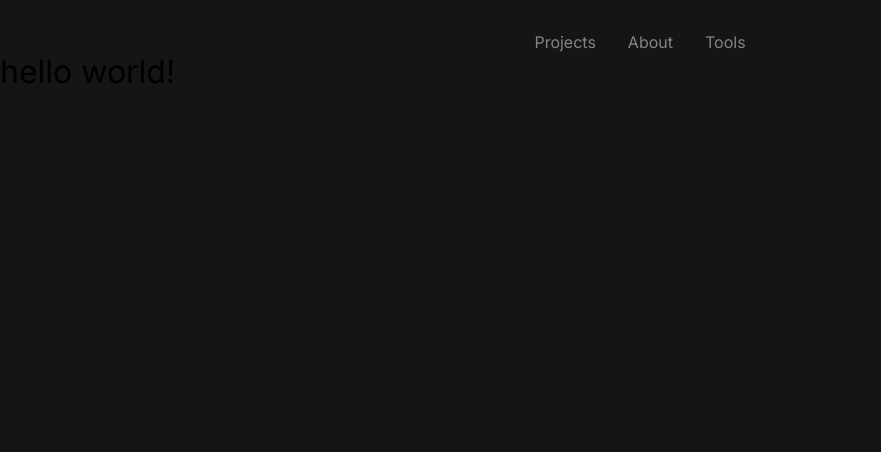
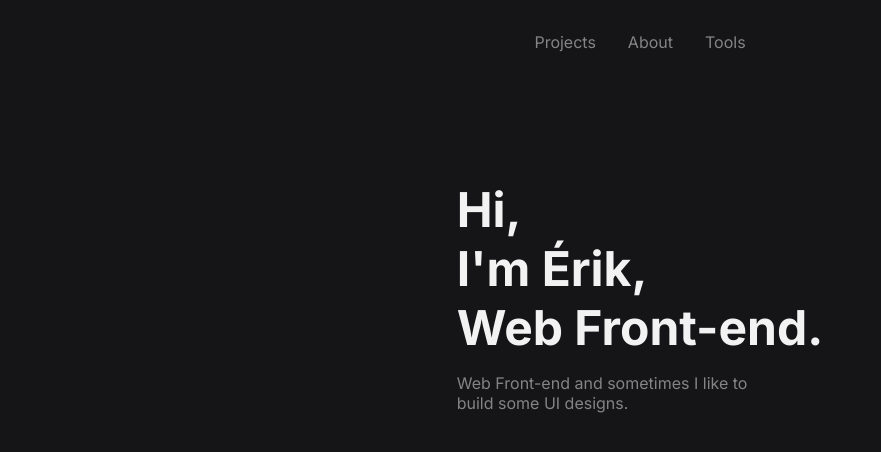
Before and after one commit to erik-albuquerque/portfolio, a Next.js app: page / in a window 1280 px wide. Shown: the top 452 px of the page, without its empty margins (0-881 px from the left). Built offline with nearby package versions, Linux system fonts and the light colour scheme.

Commit message:
feat: add styles to Home page

```diff
--- a/src/components/index.ts
+++ b/src/components/index.ts
@@ -1,2 +1,3 @@
 export * from './ActiveLink'
 export * from './Header'
+export * from './Title'
--- a/src/pages/index.tsx
+++ b/src/pages/index.tsx
@@ -1,17 +1,26 @@
-import { Header } from '@components'
+import { Header, Title } from '@components'
 import type { NextPage } from 'next'
-import { styled } from '../../stitches.config'
-
-const H1 = styled('h1', {
-  fontWeight: '$normal',
-})
+import { Container, Content, Paragraph, Wrapper } from '../styles/home'
 
 const Home: NextPage = () => {
   return (
-    <>
+    <Container>
       <Header />
-      <H1>hello world!</H1>
-    </>
+
+      <Content>
+        <Wrapper>
+          <Title>
+            Hi, <br />
+            {`I'm Érik,`} <br />
+            Web Front-end.
+          </Title>
+          <Paragraph>
+            Web Front-end and sometimes I like to <br />
+            build some UI designs.
+          </Paragraph>
+        </Wrapper>
+      </Content>
+    </Container>
   )
 }
 
--- /dev/null
+++ b/src/styles/home.ts
@@ -0,0 +1,26 @@
+import { styled } from '../../stitches.config'
+
+const Container = styled('div', {
+  maxW: '1120px',
+  mx: 'auto',
+})
+
+const Content = styled('div', {
+  display: 'flex',
+  justifyContent: 'center',
+  mt: '$6',
+})
+
+const Wrapper = styled('div', {
+  display: 'flex',
+  flexDirection: 'column',
+  justifyContent: 'center',
+  gap: '$3',
+})
+
+const Paragraph = styled('span', {
+  color: '$gray400',
+  fontSize: '$3',
+})
+
+export { Container, Content, Wrapper, Paragraph }
```
